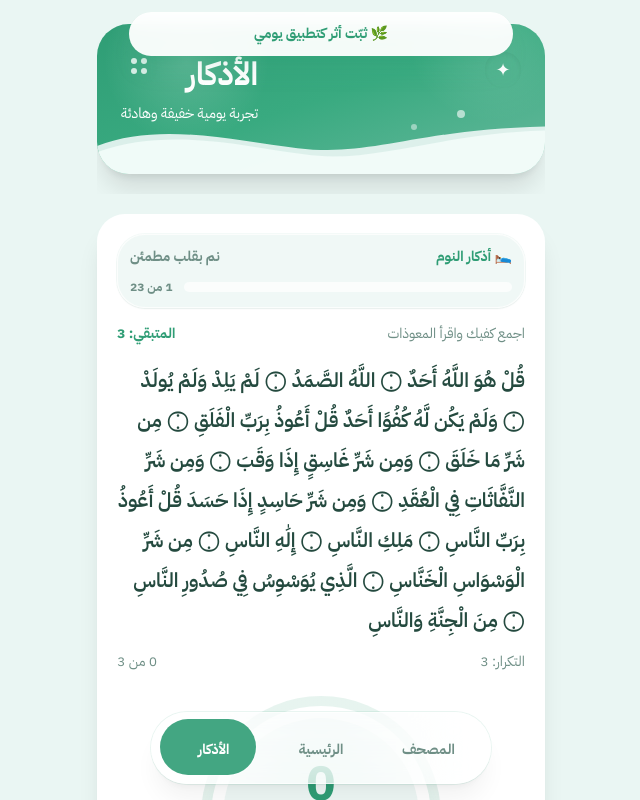
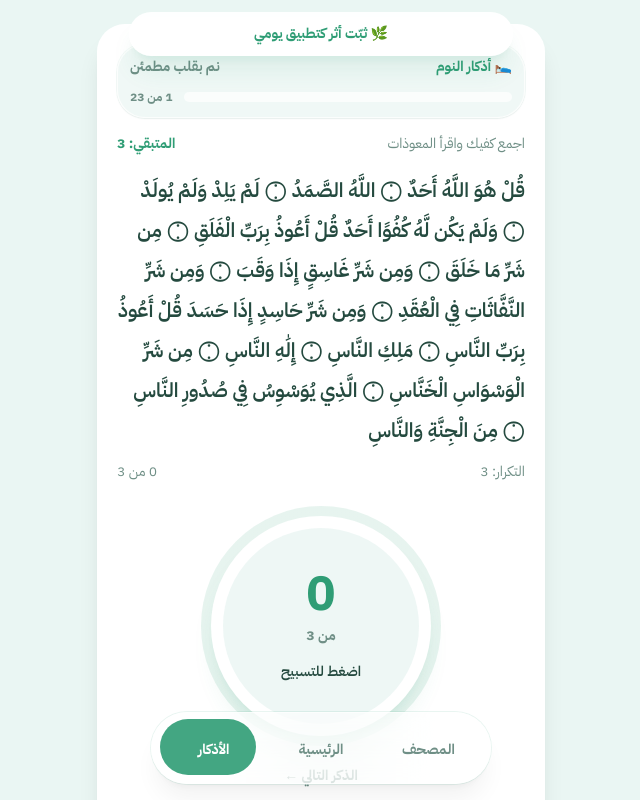
Before and after one commit to faheemappsa/athar, a React (Vite) app: page /dhikr in a window 1280 px wide. Shown: the whole page, without its empty margins (319-959 px from the left). Built offline with nearby package versions, Linux system fonts and the light colour scheme; the HTML template or start-up script is replaced by a standard one.

Commit message:
refactor: remove dhikr hero card

```diff
--- a/src/pages/DhikrPage.tsx
+++ b/src/pages/DhikrPage.tsx
@@ -1,6 +1,5 @@
 import { useEffect } from "react";
 import Dhikr from "../components/Dhikr/Dhikr";
-import DhikrFocusHero from "../components/Dhikr/DhikrFocusHero";
 import Footer from "../components/Footer/Footer";
 
 export default function DhikrPage() {
@@ -27,7 +26,6 @@ export default function DhikrPage() {
 
   return (
     <div className="space-y-5 transition-all duration-300">
-      <DhikrFocusHero />
       <Dhikr />
       <Footer />
     </div>
```
